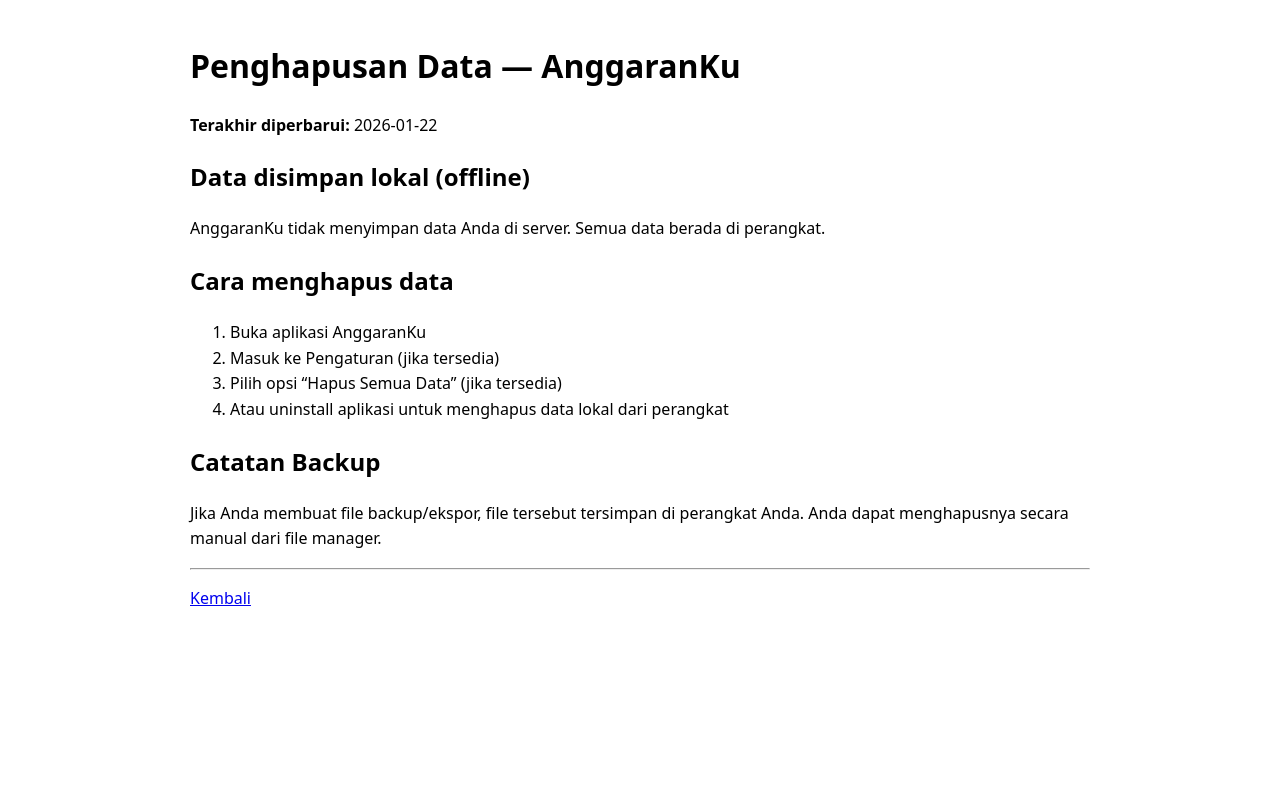
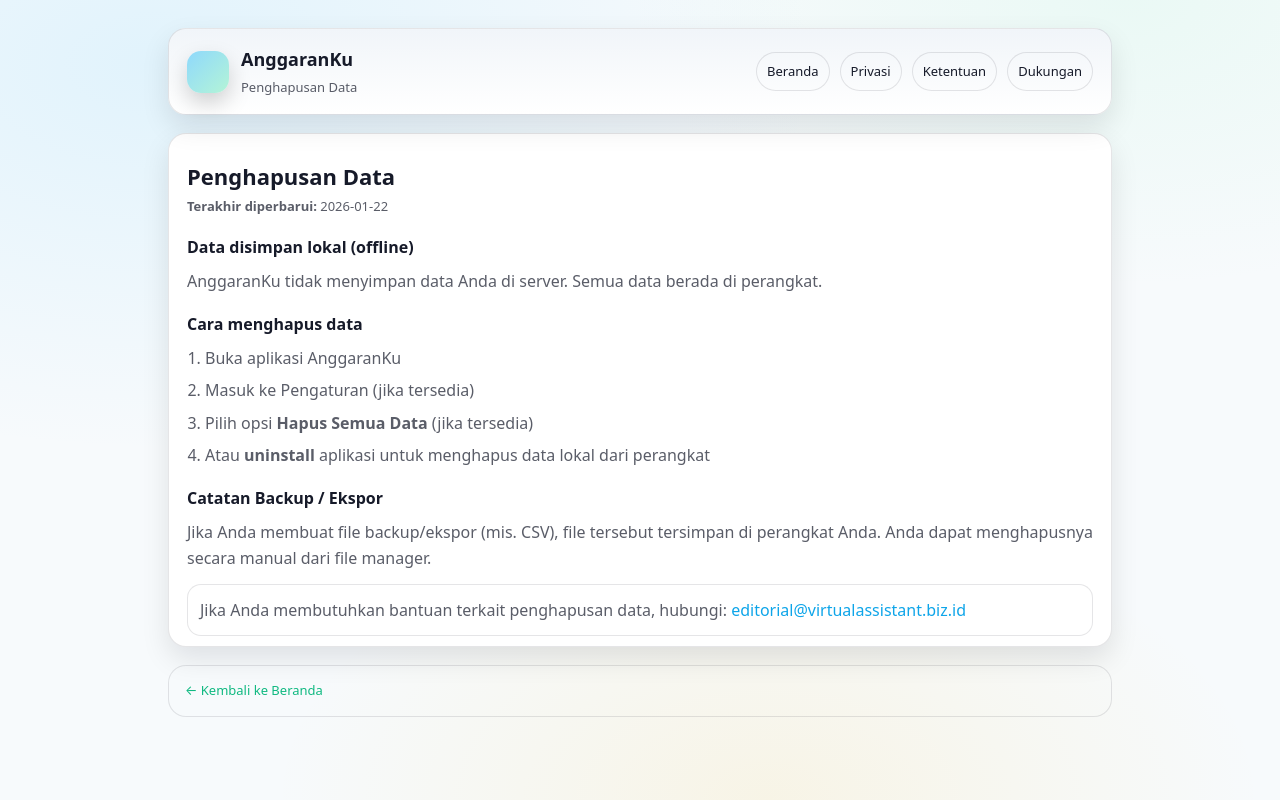
Before and after one commit to idvirtualassistant/AnggaranKu, a plain HTML site: page deletion.html in a window 1280 px wide. Drawn offline with Linux system fonts and the light colour scheme.

Commit message:
Update deletion.html

```diff
--- a/deletion.html
+++ b/deletion.html
@@ -3,27 +3,58 @@
 <head>
   <meta charset="utf-8" />
   <meta name="viewport" content="width=device-width,initial-scale=1" />
+  <meta name="description" content="Penghapusan Data AnggaranKu. Data disimpan lokal dan dapat dihapus dari perangkat." />
   <title>Penghapusan Data — AnggaranKu</title>
+  <link rel="stylesheet" href="styles.css" />
 </head>
-<body style="font-family:system-ui;max-width:900px;margin:40px auto;line-height:1.6;padding:0 16px;">
-  <h1>Penghapusan Data — AnggaranKu</h1>
-  <p><b>Terakhir diperbarui:</b> 2026-01-22</p>
+<body>
+  <div class="container">
+    <header class="topbar">
+      <div class="brand">
+        <div class="logo" aria-hidden="true"></div>
+        <div>
+          <h1>AnggaranKu</h1>
+          <p>Penghapusan Data</p>
+        </div>
+      </div>
+      <nav class="nav" aria-label="Navigasi">
+        <a href="index.html">Beranda</a>
+        <a href="privacy.html">Privasi</a>
+        <a href="terms.html">Ketentuan</a>
+        <a href="support.html">Dukungan</a>
+      </nav>
+    </header>
 
-  <h2>Data disimpan lokal (offline)</h2>
-  <p>AnggaranKu tidak menyimpan data Anda di server. Semua data berada di perangkat.</p>
+    <main class="article">
+      <h2>Penghapusan Data</h2>
+      <p class="meta"><b>Terakhir diperbarui:</b> 2026-01-22</p>
 
-  <h2>Cara menghapus data</h2>
-  <ol>
-    <li>Buka aplikasi AnggaranKu</li>
-    <li>Masuk ke Pengaturan (jika tersedia)</li>
-    <li>Pilih opsi “Hapus Semua Data” (jika tersedia)</li>
-    <li>Atau uninstall aplikasi untuk menghapus data lokal dari perangkat</li>
-  </ol>
+      <h3>Data disimpan lokal (offline)</h3>
+      <p>AnggaranKu tidak menyimpan data Anda di server. Semua data berada di perangkat.</p>
 
-  <h2>Catatan Backup</h2>
-  <p>Jika Anda membuat file backup/ekspor, file tersebut tersimpan di perangkat Anda. Anda dapat menghapusnya secara manual dari file manager.</p>
+      <h3>Cara menghapus data</h3>
+      <ol>
+        <li>Buka aplikasi AnggaranKu</li>
+        <li>Masuk ke Pengaturan (jika tersedia)</li>
+        <li>Pilih opsi <b>Hapus Semua Data</b> (jika tersedia)</li>
+        <li>Atau <b>uninstall</b> aplikasi untuk menghapus data lokal dari perangkat</li>
+      </ol>
 
-  <hr />
-  <p><a href="index.html">Kembali</a></p>
+      <h3>Catatan Backup / Ekspor</h3>
+      <p>
+        Jika Anda membuat file backup/ekspor (mis. CSV), file tersebut tersimpan di perangkat Anda.
+        Anda dapat menghapusnya secara manual dari file manager.
+      </p>
+
+      <div class="callout">
+        Jika Anda membutuhkan bantuan terkait penghapusan data, hubungi:
+        <a href="mailto:editorial@virtualassistant.biz.id">editorial@virtualassistant.biz.id</a>
+      </div>
+    </main>
+
+    <footer class="footer">
+      <div><a href="index.html">← Kembali ke Beranda</a></div>
+    </footer>
+  </div>
 </body>
 </html>
```
